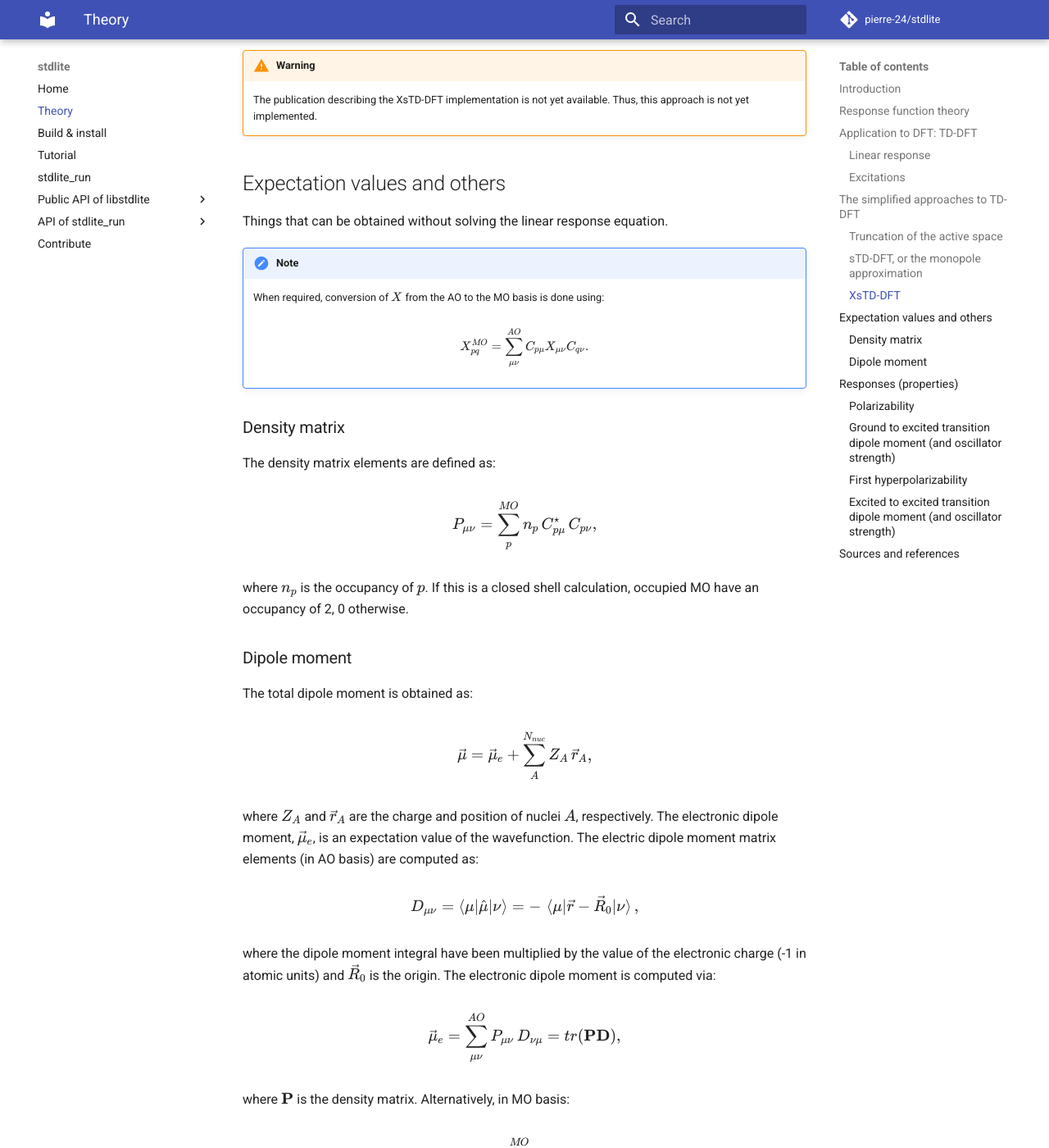
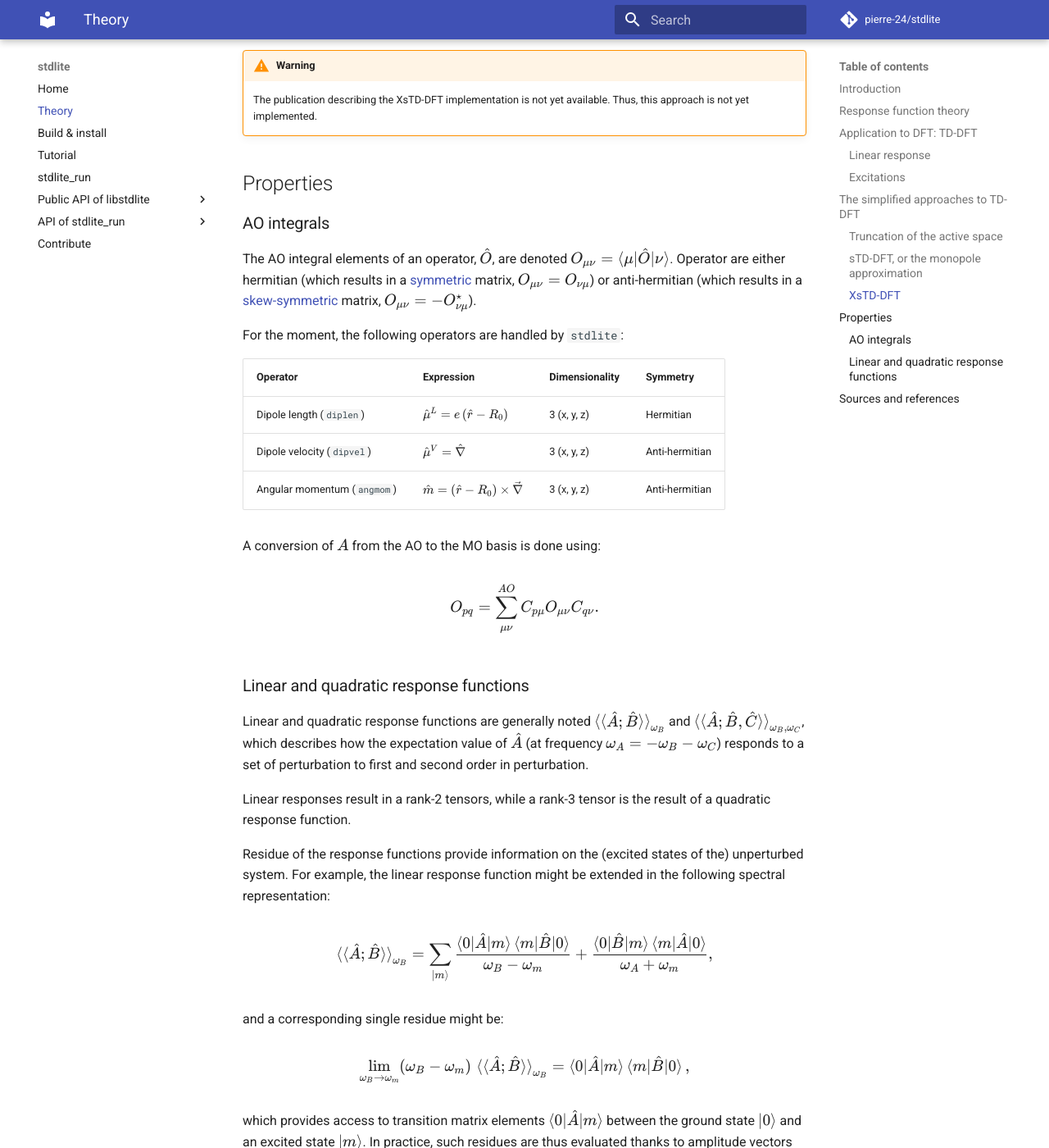
Before and after one commit to pierre-24/stdlite, an MkDocs documentation site: the page built from docs/theory.md, in a window 1280 px wide and 1400 px high, scrolled down 7231 px. Shown: the whole window at 82% size. Built offline with MkDocs 1.6.1 and Material for MkDocs 9.7.7, drawn with Linux system fonts in a browser that asks for light colours; comment, search, counter and statistics services are not loaded; some of the changed text lies outside the part shown.

Commit message:
not expecation values, integrals!

````diff
--- a/docs/theory.md
+++ b/docs/theory.md
@@ -11,7 +11,7 @@ The goal of `stdlite` is to compute properties within the simplified TDA/TD-DFT
 
     1. Extract data (*i.e.*, the atomic orbitals, as well as the MO energies, $\varepsilon$, and LCAO coefficients, $\mathbf C$) from a QC calculation;
     2. Select configuration state functions (CSFs, $\ket{\Psi_i^a}$, or singly excited determinants) using [a set of rules](#the-simplified-approaches-to-td-dft) and build the corresponding electronic hessian (super-)matrices $\mathbf A'$ and $\mathbf B'$ (might be zero);
-    3. Using said matrices, compute the [linear response](#linear-response) or [amplitude](#excitations) vectors. This generally requires to compute extra [expectation values](#expectation-values-and-others) matrices in MO basis, such as the [dipole moment](#dipole-moment);
+    3. Using said matrices, compute the [linear response](#linear-response) or [amplitude](#excitations) vectors. This generally requires to compute extra [AO integrals](#ao-integrals);
     4. Use said response/amplitude vectors to compute actual [properties](#properties).
 
 
@@ -105,7 +105,7 @@ $$\tag{3}\left[\begin{pmatrix}
 
 where $\mathbf x_\zeta(\omega)$ and $\mathbf y_\zeta(\omega)$ are the frequency-dependent linear response vectors (to be determined) in direction $\zeta$.
 The $\mathbf A$ and $\mathbf B$ are electronic Hessian (super-)matrices (related to orbital rotations).
-The perturbed electronic gradient vector elements $\eta_{ia,\zeta} = \braket{i|\hat\eta_\zeta|a}$ are elements of the expectation value matrix corresponding to the perturbation (e.g., when the perturbation is an electric field, $\hat\eta$ corresponds to the dipole moment operator).
+The perturbed electronic gradient vector elements $\eta_{ia,\zeta} = \braket{i|\hat\eta_\zeta|a}$ are MO integral elements of the operator corresponding to the perturbation (e.g., when the perturbation is an electric field, $\hat\eta$ corresponds to the dipole moment operator, $\hat\mu$).
 
 To solve this problem, Eq. (3) can be turned into a linear equation of the form:
 
@@ -297,123 +297,44 @@ B'_{ia,jb} =& 2\,(ia|bj)' -a_x\,(ib|aj)'.
 
     The publication describing the XsTD-DFT implementation is not yet available. Thus, this approach is not yet implemented.
 
-## Expectation values and others
 
-Things that can be obtained without solving the linear response equation.
+## Properties
 
-!!! note
+### AO integrals
 
-    When required, conversion of $X$ from the AO to the MO basis is done using:
+The AO integral elements of an operator, $\hat O$, are denoted $O_{\mu\nu} = \braket{\mu|\hat O|\nu}$.
+Operator are either hermitian (which results in a [symmetric](https://en.wikipedia.org/wiki/Symmetric_matrix) matrix, $O_{\mu\nu} = O_{\nu\mu}$) or anti-hermitian (which results in a [skew-symmetric](https://en.wikipedia.org/wiki/Skew-Hermitian_matrix) matrix, $O_{\mu\nu} = -O_{\nu\mu}^\star$).
 
-    $$X^{MO}_{pq} = \sum^{AO}_{\mu\nu} C_{p\mu} X_{\mu\nu} C_{q\nu}.$$
+For the moment, the following operators are handled by `stdlite`:
 
-### Density matrix
+| Operator                    | Expression                                | Dimensionality | Symmetry       |
+|-----------------------------|-------------------------------------------|----------------|----------------|
+| Dipole length (`diplen`)    | $\hat\mu^L = e\,(\hat r - R_0)$           | 3 (x, y, z)    | Hermitian      |
+| Dipole velocity (`dipvel`)  | $\hat\mu^V = \hat\nabla$                  | 3 (x, y, z)    | Anti-hermitian |
+| Angular momentum (`angmom`) | $\hat m = (\hat r - R_0)\times\vec\nabla$ | 3 (x, y, z)    | Anti-hermitian |
 
-The density matrix elements are defined as:
+A conversion of $A$ from the AO to the MO basis is done using:
 
-$$P_{\mu\nu} = \sum^{MO}_p n_p\,C^\star_{p\mu}\,C_{p\nu},$$
+$$O_{pq} = \sum^{AO}_{\mu\nu} C_{p\mu} O_{\mu\nu} C_{q\nu}.$$
 
-where $n_p$ is the occupancy of $p$. If this is a closed shell calculation, occupied MO have an occupancy of 2, 0 otherwise.
+### Linear and quadratic response functions
 
-### Dipole moment
+Linear and quadratic response functions are generally noted $\braket{\braket{\hat A; \hat B}}_{\omega_B}$ and $\braket{\braket{\hat A; \hat B, \hat C}}_{\omega_B,\omega_C}$, which describes how the expectation value of $\hat A$ (at frequency $\omega_A = -\omega_B - \omega_C$) responds to a set of perturbation to first and second order in perturbation.
 
-The total dipole moment is obtained as:
+Linear responses result in a rank-2 tensors, while a rank-3 tensor is the result of a quadratic response function.
 
-$$\vec\mu = \vec\mu_e + \sum^{N_{nuc}}_A Z_A\,\vec r_A,$$
+Residue of the response functions provide information on the (excited states of the) unperturbed system.
+For example, the linear response function might be extended in the following spectral representation:
 
-where $Z_A$ and $\vec r_A$ are the charge and position of nuclei $A$, respectively.
-The electronic dipole moment, $\vec\mu_e$, is an expectation value of the wavefunction.
-The electric dipole moment matrix elements (in AO basis) are computed as:
+$$\braket{\braket{\hat A; \hat B}}_{\omega_B} = \sum_{\ket{m}} \frac{\braket{0|\hat A|m}\braket{m|\hat B|0}}{\omega_B-\omega_m} + \frac{\braket{0|\hat B|m}\braket{m|\hat A|0}}{\omega_A+\omega_m},$$
 
-$$D_{\mu\nu} = \braket{\mu|\hat\mu|\nu} = -\,\braket{\mu|\vec{r}-\vec R_0|\nu},$$
+and a corresponding single residue might be:
 
-where the dipole moment integral have been multiplied by the value of the electronic charge (-1 in atomic units) and $\vec R_0$ is the origin.
-The electronic dipole moment is computed via:
+$$\lim_{\omega_B\to\omega_m} (\omega_B-\omega_m)\,\braket{\braket{\hat A; \hat B}}_{\omega_B} = \braket{0|\hat A|m}\braket{m|\hat B|0},$$
 
-$$\vec\mu_e = \sum^{AO}_{\mu\nu} P_{\mu\nu}\,D_{\nu\mu} = tr(\mathbf P\mathbf D),$$
+which provides access to transition matrix elements $\braket{0|\hat A|m}$ between the ground state $\ket{0}$ and an excited state $\ket{m}$.
+In practice, such residues are thus evaluated thanks to amplitude vectors through the spectral representation of linear responses.
 
-where $\mathbf P$ is the density matrix. Alternatively, in MO basis:
-
-$$\vec\mu_e = \sum^{MO}_p n_p\,\vec\mu_{pp},$$
-
-where $\vec\mu_{pp}$ is a shorthand for $D^{MO}_{pp}$.
-
-## Responses (properties)
-
-Things that can be obtained thanks to the amplitude/linear response vectors.
-
-!!! note
-
-    Linear and quadratic response functions are generally noted $\braket{\braket{\hat A; \hat B}}_{\omega_B}$ and $\braket{\braket{\hat A; \hat B, \hat C}}_{\omega_B,\omega_C}$, which describes how the expectation value of $\hat A$ (at frequency $\omega_A = -\omega_B - \omega_C$) responds to a set of perturbation to first and second order in perturbation.
-    Residue of the response functions provide information on the (excited states of the) unperturbed system.
-
-    For example, the linear response function might be extended in the following spectral representation:
-
-    $$\braket{\braket{\hat A; \hat B}}_{\omega_B} = \sum_{\ket{m}} \frac{\braket{0|\hat A|m}\braket{m|\hat B|0}}{\omega_B-\omega_m} + \frac{\braket{0|\hat B|m}\braket{m|\hat A|0}}{\omega_A+\omega_m},$$
-
-    and a corresponding single residue might be:
-
-    $$\lim_{\omega_B\to\omega_m} (\omega_B-\omega_m)\,\braket{\braket{\hat A; \hat B}}_{\omega_B} = \braket{0|\hat A|m}\braket{m|\hat B|0},$$
-
-    which provides access to trasition matrix elements $\braket{0|\hat A|m}$ between the ground state $\ket{0}$ and an excited state $\ket{m}$.
-    In practice, such residues are thus evaluated thanks to amplitude vectors through the spectral representation of linear responses.
-
-### Polarizability
-
-The dynamic (electric) polarizability tensor elements are defined:
-
-$$\alpha_{\zeta\sigma}(-\omega;\omega) = -\braket{\braket{\hat\mu_\zeta;\hat\mu_\sigma}}_\omega = -2\,\sum_{ia}^{CSF} \mu_{ia,\zeta}\,[x_{ia,\sigma}(\omega)+y_{ia,\sigma}(\omega)].$$
-
-### Ground to excited transition dipole moment (and oscillator strength)
-
-From the single residue of the electric polarizability,
-
-$$\lim_{\omega\to\omega_m} (\omega-\omega_m)\,\braket{\braket{\mu_\zeta;\mu_\sigma}}_\omega =  \braket{0|\hat\mu_\zeta|m}\,\braket{m|\hat\mu_\sigma|0},$$
-
-the transition dipole moment elements (in the dipole length formalism) between ground $\ket{0}$ and excited state $\ket{m}$, associated with energy $\omega_{m}$ are given by:
-
-$$\mu_{0m,\zeta} = \braket{0|\hat\mu_\zeta|m} =  \sqrt{2}\,\sum_{ia}^{CSF} \vec\mu_{ia,\zeta}\,(x^m_{ia}+y^m_{ia}),$$
-
-where $\zeta$ is a cartesian direction and the $\sqrt 2$ factor is required for singlet excitations (it is 0 for triplet).
-The associated [oscillator strength](https://en.wikipedia.org/wiki/Oscillator_strength) is defined by:
-
-$$f_{0m} = \frac{2}{3}\,\omega_m\,|\vec\mu_{0m}|^2.$$
-
-### First hyperpolarizability
-
-By neglecting the response of the XC kernel and the Hartree XC kernel, the element of the first hyperpolarizability tensor in the sTD-DFT framework are:
-
-$$\beta_{\zeta\sigma\tau}(\omega_\varsigma;\omega_1,\omega_2) = -\braket{\braket{\hat\mu_\zeta;\hat\mu_\sigma,\hat\mu_\tau}}_{\omega_1,\omega_2} = \mathcal A_{\zeta\sigma\tau}(\omega_\varsigma;\omega_1,\omega_2) - \mathcal B_{\zeta\sigma\tau}(\omega_\varsigma;\omega_1,\omega_2),$$
-
-with $\omega_\varsigma = -\omega_1 - \omega_2$, and:
-
-$$\begin{aligned}
-\mathcal A_{\zeta\sigma\tau}(\omega_\varsigma;\omega_1,\omega_2) &= \sum_{\mathcal P} \sum_{ia,ja} x_{ia,\zeta}(\omega_\varsigma)\,[-\mu_{ij,\sigma}]\,y_{ja,\tau}(\omega_2), \\
-\mathcal B_{\zeta\sigma\tau}(\omega_\varsigma;\omega_1,\omega_2) &= \sum_{\mathcal P} \sum_{ia,ib} x_{ia,\zeta}(\omega_\varsigma)\,[-\mu_{ab,\sigma}]\,y_{ib,\tau}(\omega_2),
-\end{aligned}$$
-
-where $\sum_{\mathcal P}$ is the sum over the sequence of permutations of the pairs of components and energies, $\{(\zeta,\omega_\varsigma), (\sigma, \omega_1), (\tau,\omega_2)\}$.
-
-### Excited to excited transition dipole moment (and oscillator strength)
-
-From the double residue of the electric first hyperpolarizability:
-
-$$\begin{aligned}
-\lim_{\omega_1\to-\omega_m,\omega_2\to\omega_n} &(\omega_1+\omega_m)\,(\omega_2-\omega_n)\,\braket{\braket{\hat\mu_\zeta;\hat\mu_\sigma,\hat\mu_\tau}}_{\omega_1,\omega_2}\\
-&=  \braket{0|\hat\mu_\zeta|m}\,\braket{m|\hat\mu_\sigma - \delta_{mn}\,\braket{0|\hat\mu_\sigma|0}|n}\,\braket{n|\hat\mu_\tau|0},
-\end{aligned}$$
-
-one extract the (unrelaxed) singlet-to-singlet transition dipole moment from $\ket{m}$ to $\ket{n}$ (see [there](https://github.com/pierre-24/stdlite/blob/master/docs/assets/esa.pdf)):
-
-$$\begin{aligned}
-&\braket{m|\hat\mu_\zeta - \delta_{mn}\,\braket{0|\hat\mu_\zeta|0}|n}\\
-&\hspace{2em}= \frac{1}{2}\left\{ \sum_{ia,ib} \mu_{ab,\zeta}\,[x^n_{ia}\,x^m_{ib} + y^m_{ia}\,y^n_{ib}]  - \sum_{ia,ja} \mu_{ij,\zeta}\,[x^n_{ia}\,x^m_{ja} + y^m_{ia}\,y^n_{ja}] \right\}.
-\end{aligned}$$
-
-which is equal to the fluctuation operator if $m = n$.
-The corresponding oscillator strength is given by:
-
-$$f_{mn} = \frac{2}{3}\,(\omega_n-\omega_m)\,(\vec\mu_{mn}\cdot\vec\mu_{nm}).$$
 
 ## Sources and references
 
--- a/doxide.yaml
+++ b/doxide.yaml
@@ -35,7 +35,7 @@ groups:
     title: Basis set
     description: |
       Describe a set of basis functions, centered on atoms.
-      Also provide functions that computes expectation values (integrals) in AO basis.
+      Also provide functions to compute AO integrals.
 
       ```c
       #include <stdlite/basis.h>
````
Also changed, not shown: docs/tutorial.md (+1 -1 lines), 6 other files.
